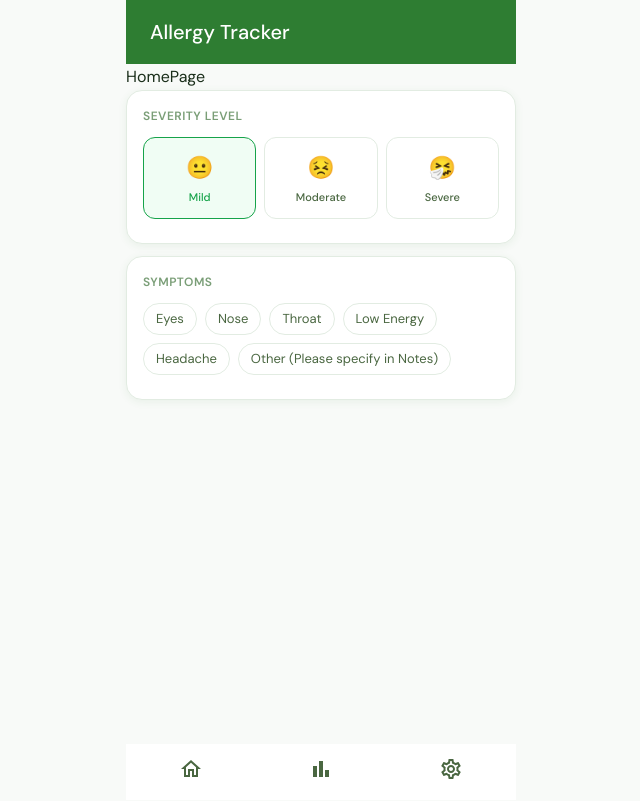
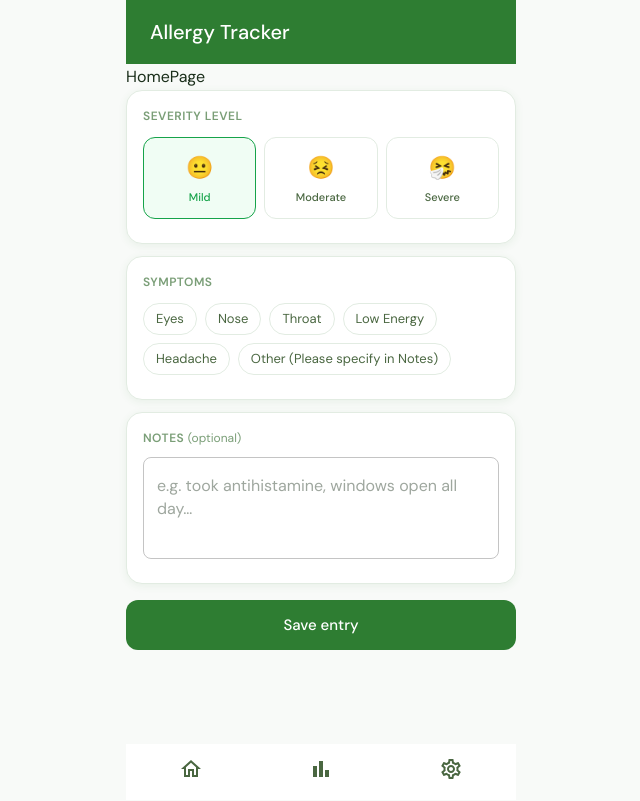
Before and after one commit to YC-TAN/allergy-tracker, a React (Vite) app in the folder allergy-client/: page / in a window 1280 px wide. Shown: the whole page, without its empty margins (319-959 px from the left). Built offline with nearby package versions, Linux system fonts and the light colour scheme.

Commit message:
Add NotesCard component and submit button

```diff
--- a/allergy-client/src/pages/HomePage.tsx
+++ b/allergy-client/src/pages/HomePage.tsx
@@ -3,15 +3,33 @@ import { useState } from "react";
 import { SeverityRating, type Symptom, type SeverityRatingType } from "../schemas";
 import SeverityCard from "../components/ui/SeverityCard";
 import SymptomCard from "../components/ui/SymptomCard";
+import NotesCard from "../components/ui/NotesCard";
+
+import {Button} from '@mui/material'
 
 const HomePage = () => {
   const [severity, setSeverity] = useState<SeverityRatingType>(SeverityRating.Mild)
   const [symptoms, setSymptoms] = useState<Symptom[]>([]);
+  const [notes, setNotes] = useState<string | null>(null);
+
+  const handleSubmit = () => {
+
+  }
+
   return (
     <div>
       HomePage
       <SeverityCard severity={severity} setSeverity={setSeverity} />
       <SymptomCard symptoms={symptoms} setSymptoms={setSymptoms}/>
+      <NotesCard notes={notes} setNotes={setNotes} />
+      <Button
+        variant="contained"
+        color="primary"
+        fullWidth
+        onClick={handleSubmit}
+      >
+        Save entry
+      </Button>
     </div>
   )
 }
```
